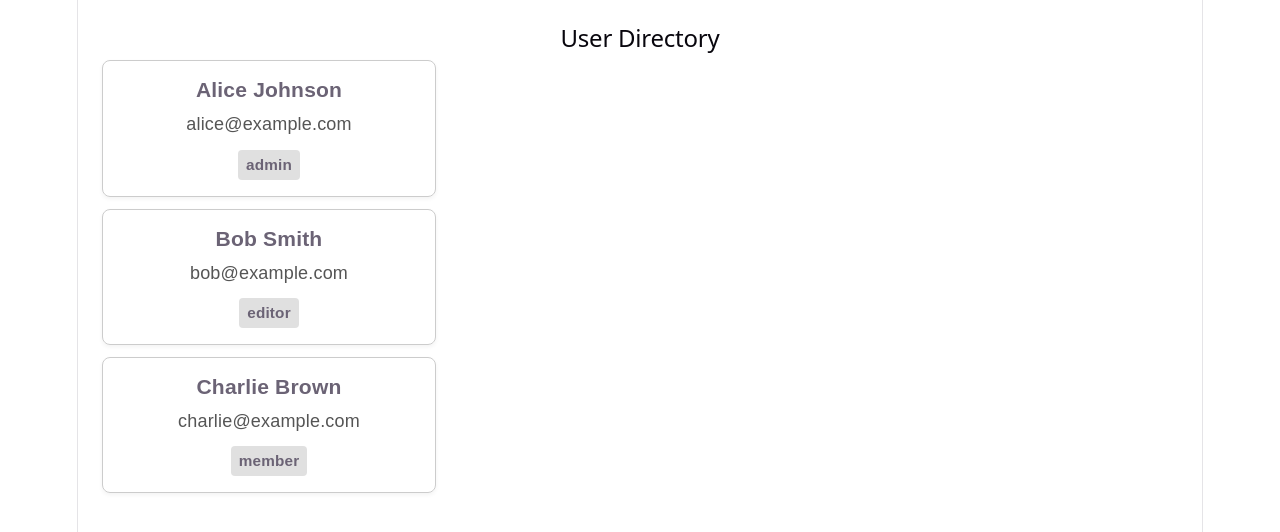
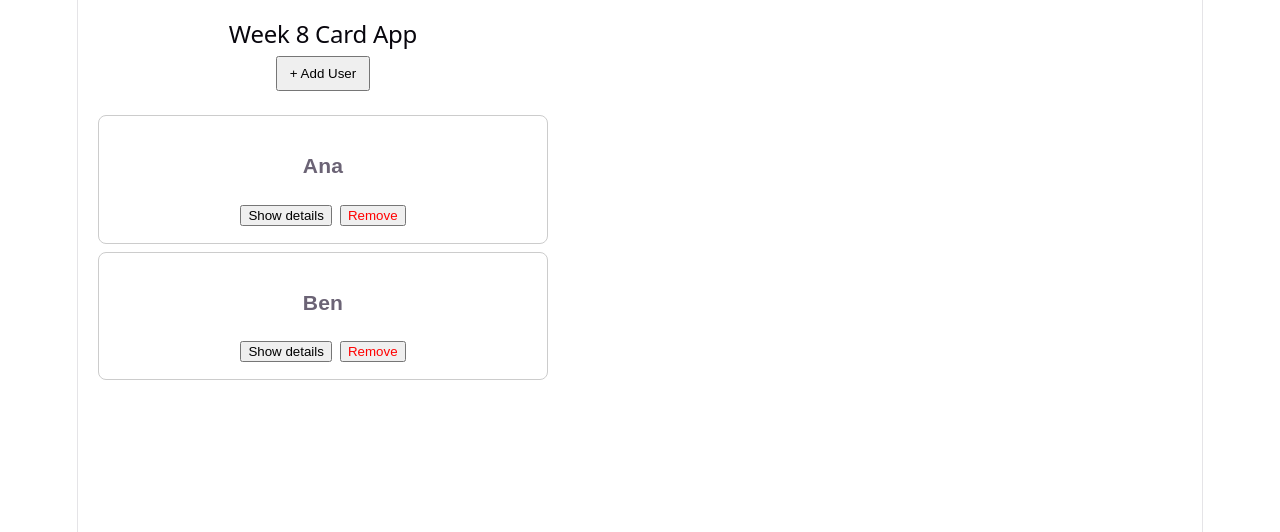
Before and after one commit to JobayerHossen321/web-dev-journey, a React (Vite) app in the folder week8-card-app/: page / in a window 1280 px wide. Shown: the top 532 px of the page. Built offline with nearby package versions, Linux system fonts and the light colour scheme.

Commit message:
Week 8: Day 3 conditional rendering, immutable state updates

```diff
--- a/week8-card-app/src/App.jsx
+++ b/week8-card-app/src/App.jsx
@@ -1,22 +1,44 @@
-import { Card } from "./Card";
+import { useState } from "react";
 import { UserCard } from "./UserCard";
 
-const usersData = [
-  { id: 101, name: "Alice Johnson", email: "alice@example.com", role: "admin" },
-  { id: 102, name: "Bob Smith", email: "bob@example.com", role: "editor" },
-  { id: 103, name: "Charlie Brown", email: "charlie@example.com" } // role omitted
-];
+export default function App() {
+  // Initial state array containing user objects
+  const [users, setUsers] = useState([
+    { id: 1, name: "Ana", email: "ana@example.com", role: "Developer" },
+    { id: 2, name: "Ben", email: "ben@example.com", role: "Designer" },
+  ]);
 
-export default function App() {
+  // Add user handler using functional updater (prevUsers) to prevent stale state
+  const handleAddUser = () => {
+    const newUser = {
+      id: Date.now(),
+      name: "Cara",
+      email: "cara@example.com",
+      role: "Product Owner",
+    };
+    setUsers((prevUsers) => [...prevUsers, newUser]);
+  };
+
+  // Remove user handler using functional updater
+  const handleRemoveUser = (idToRemove) => {
+    setUsers((prevUsers) => prevUsers.filter((user) => user.id !== idToRemove));
+  };
+
   return (
-    <div style={{ padding: "24px", fontFamily: "sans-serif" }}>
-      <h2>User Directory</h2>
+    <div style={{ padding: "20px", fontFamily: "sans-serif", maxWidth: "450px" }}>
+      <h2>Week 8 Card App</h2>
 
-      {usersData.map((user) => (
-        <Card key={user.id}>
-          <UserCard name={user.name} email={user.email} role={user.role} />
-        </Card>
-      ))}
+      {/* Button to append a new user */}
+      <button onClick={handleAddUser} style={{ marginBottom: "16px", padding: "8px 12px" }}>
+        + Add User
+      </button>
+
+      {/* Render list of UserCards using unique user.id keys */}
+      <div>
+        {users.map((user) => (
+          <UserCard key={user.id} user={user} onRemove={handleRemoveUser} />
+        ))}
+      </div>
     </div>
   );
 }
--- a/week8-card-app/src/Card.jsx
+++ /dev/null
@@ -1,16 +0,0 @@
-export function Card({ children }) {
-  return (
-    <div
-      style={{
-        border: "1px solid #ccc",
-        borderRadius: "8px",
-        padding: "16px",
-        marginBottom: "12px",
-        maxWidth: "300px",
-        boxShadow: "0 2px 4px rgba(0, 0, 0, 0.05)"
-      }}
-    >
-      {children}
-    </div>
-  );
-}
--- a/week8-card-app/src/UserCard.jsx
+++ b/week8-card-app/src/UserCard.jsx
@@ -1,21 +1,31 @@
-export function UserCard({ name, email, role = "member" }) {
+import { useState } from "react";
+
+export function UserCard({ user, onRemove }) {
+  // Local state to track whether extra details are shown or hidden
+  // Uses functional updater for robustness
+  const [showDetails, setShowDetails] = useState(false);
+
   return (
-    <div>
-      <h3 style={{ margin: "0 0 8px 0" }}>{name}</h3>
-      <p style={{ margin: "4px 0", color: "#555" }}>{email}</p>
-      <span
-        style={{
-          display: "inline-block",
-          marginTop: "8px",
-          padding: "2px 8px",
-          backgroundColor: "#e0e0e0",
-          borderRadius: "4px",
-          fontSize: "0.85rem",
-          fontWeight: "bold"
-        }}
-      >
-        {role}
-      </span>
+    <div style={{ border: "1px solid #ccc", padding: "16px", margin: "8px 0", borderRadius: "8px" }}>
+      <h3>{user.name}</h3>
+
+      {/* Toggle button using functional state updater */}
+      <button onClick={() => setShowDetails((prev) => !prev)}>
+        {showDetails ? "Hide details" : "Show details"}
+      </button>
+
+      {/* Remove button */}
+      <button onClick={() => onRemove(user.id)} style={{ marginLeft: "8px", color: "red" }}>
+        Remove
+      </button>
+
+      {/* Conditional rendering for details */}
+      {showDetails && (
+        <div style={{ marginTop: "12px", background: "#f9f9f9", padding: "8px", borderRadius: "4px" }}>
+          <p><strong>Email:</strong> {user.email}</p>
+          <p><strong>Role:</strong> {user.role}</p>
+        </div>
+      )}
     </div>
   );
 }
```
